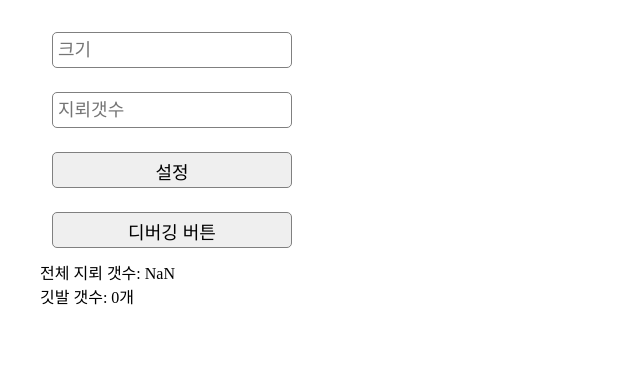
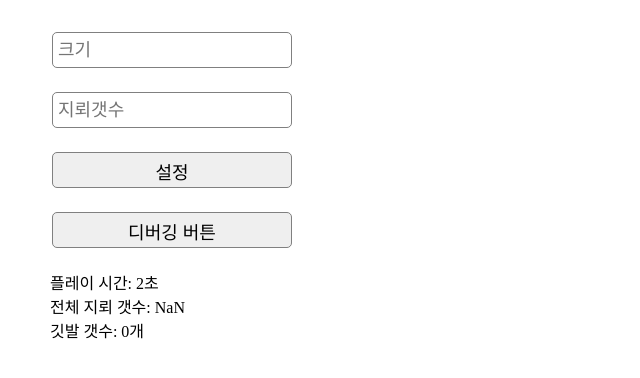
Before and after one commit to pjt3591oo/minesweeper, a plain HTML site: page index.html in a window 1280 px wide. Both pictures are taken after a click on the button "설정". Shown: the whole page, without its empty margins (0-640 px from the left). Drawn offline with Linux system fonts and the light colour scheme.

Commit message:
탐색 버그 수정, 타이머 기능 추가

```diff
--- a/index.html
+++ b/index.html
@@ -17,7 +17,8 @@
       <button id="submit"> 설정 </button>
       <button id="debug-submit"> 디버깅 버튼 </button>
 
-      <div id="dashboard">
+      <div id="dashboard" class="p10">
+        <p id="play-time">플레이 시간: 0초</p>
         <p id="mine-count-text">전체 지뢰 갯수: 0개</p>
         <p id="flag-count-text">깃발 갯수: 0개</p>
       </div>
--- a/index.js
+++ b/index.js
@@ -1,9 +1,19 @@
-const gameContainer = document.getElementById('minesweeper')
-const previewContainer = document.getElementById('preview')
+const gameContainer = document.getElementById('minesweeper');
+const previewContainer = document.getElementById('preview');
+const playTimerContainer = document.getElementById('play-time');
 const columns = document.getElementsByClassName('column');
 
 let GAME_WIDTH = 0;
 let GAME_HEIGHT = 0;
+
+let timeCount = 0;
+let timerId = null;
+
+function timeerStart() {
+  timerId = setInterval(() => {
+    playTimerContainer.innerHTML = `플레이 시간: ${++timeCount}초`;
+  }, 1000);
+}
 
 function createMap(rows, columns, mineCount) {
   // 초기화된 맵 생성
@@ -49,6 +59,7 @@ function initGame(width, height, mineCount) {
 
   temp += `</ul>`;
   gameContainer.innerHTML = temp
+  timeerStart();
 }
 
 
@@ -60,9 +71,10 @@ function clickEventHandler(e) {
   if (parseRow < 0 || column < 0) return;
   if (parseRow >= MINE_MAP.length || parseColumn >= MINE_MAP[0].length) return
 
-  if (SEARCH_MAP[parseRow][parseColumn] || FLAG_MAP[parseRow][parseColumn]) return;
+  if (FLAG_MAP[parseRow][parseColumn]) return;
 
   if (MINE_MAP[parseRow][parseColumn]) {
+    timerId && clearInterval(timerId);
     showMine();
     alert('졌습니다')
     return;
@@ -75,6 +87,9 @@ function clickEventHandler(e) {
 
 
 function open(row, column) {
+  // 재귀 탐색을 하는 과정에서 이미 탐색된 셀은 건너뛴다.
+  if (SEARCH_MAP[row][column] ) return;
+
   const { aroundPositions, aroundMines } = getAroundInfo(row, column);
 
   if (
@@ -136,7 +151,8 @@ function rightClickEventhandler(e) {
   render();
 
   if (checkMine()) {
-  return alert('모든 지뢰를 찾았습니다.');;
+    timerId && clearInterval(timerId);
+    return alert('모든 지뢰를 찾았습니다.');;
   }
 }
 
```
